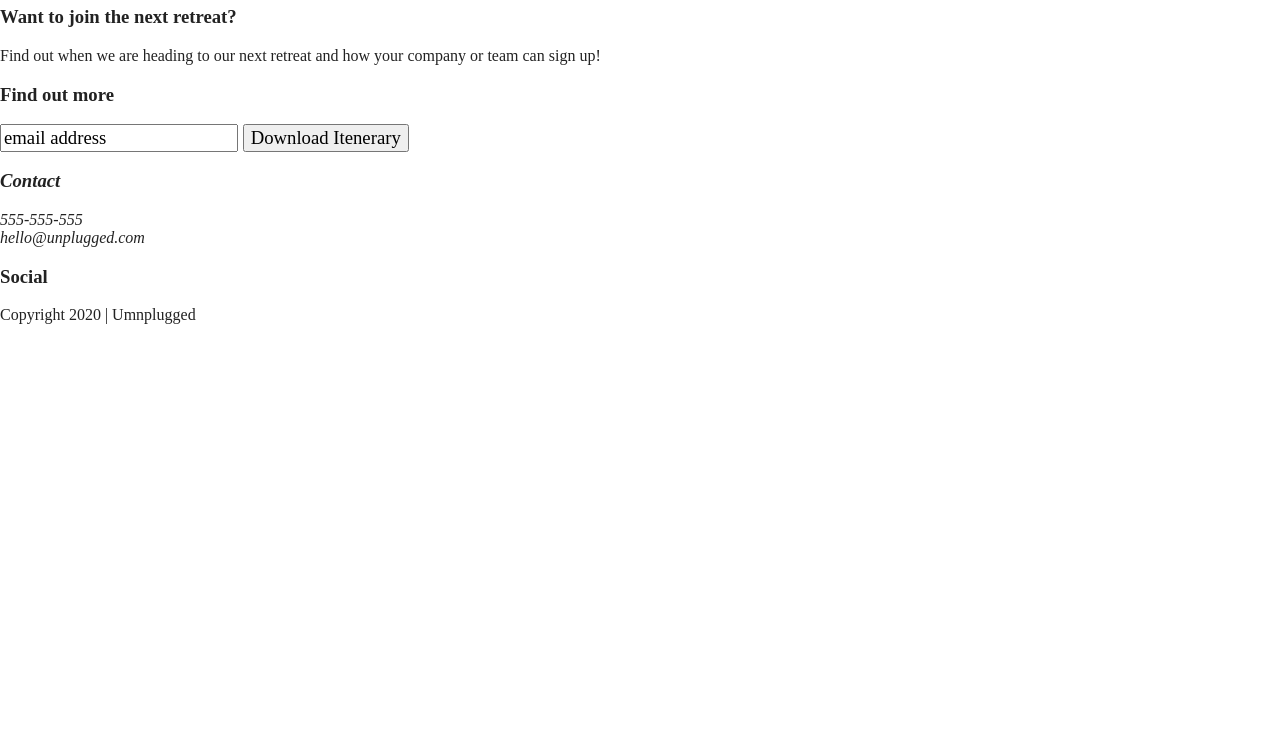
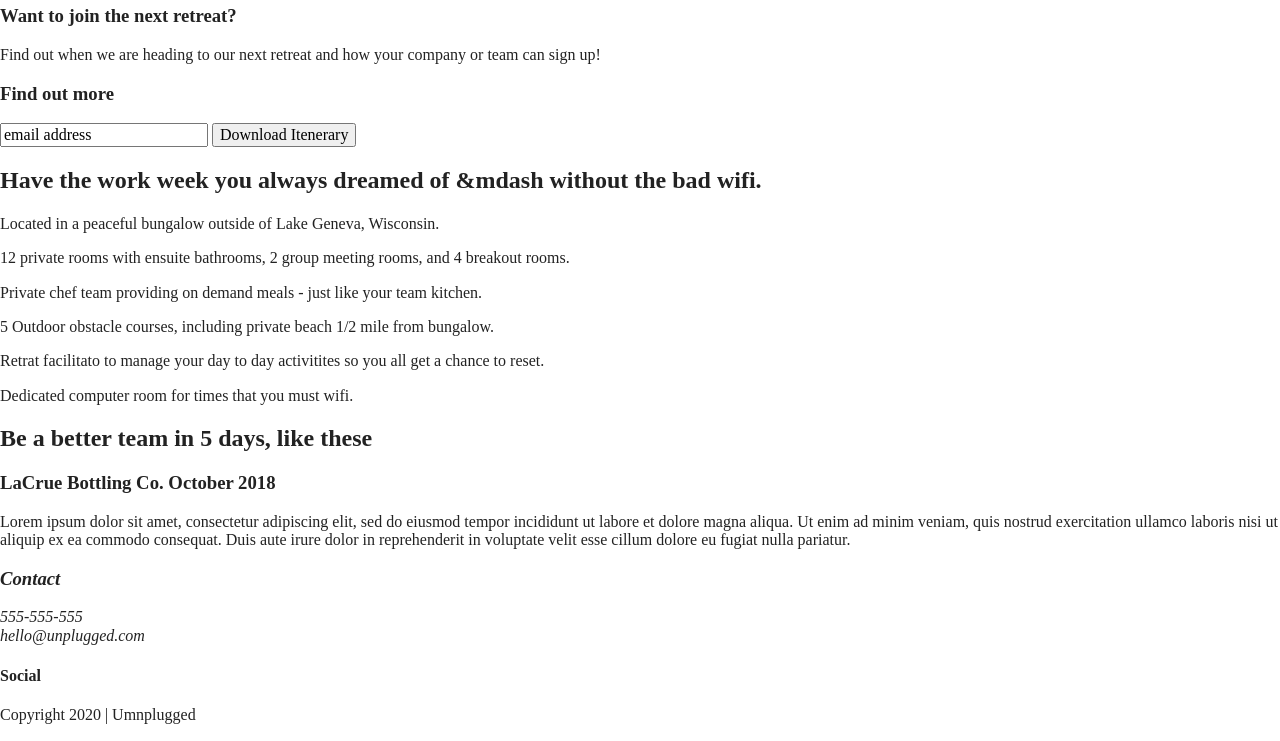
Before and after one commit to deannadavia/unplugged-site, a website built with Parcel: page index.html in a window 1280 px wide. Shown: the part 181-922 px from the top of the page. Before the commit the page ends 800 px from the top, so only its background shows below. Built offline with nearby package versions, Linux system fonts and the light colour scheme.

Commit message:
Finished homepage code

```diff
--- a/index.html
+++ b/index.html
@@ -38,18 +38,68 @@
   </header>
   <main>
 
-    <section>
-      <a href="#"><img src="" alt="girl on bridge"></a>
+    <section class="hero-area">
+      <a href="#"><img src="" alt=""></a>
       <h1> Retreat from the desk, return refreshed.</h1>
-      <h3>Want to join the next retreat?</h3>
-      <p>Find out when we are heading to our next retreat and how your company or team can sign up!</p>
     </section>
 
     <aside>
-      <h3> Find out more<h3>
-      <input type="text" name="name" value="email address">
-      <input type="button" value="Download Itenerary">
+      <div class="content-wrapper">
+        <div class="form-description">
+            <h3>Want to join the next retreat?</h3>
+            <p>Find out when we are heading to our next retreat and how your company or team can sign up!</p>
+        </div>
+        <div class="form">
+          <h3>Find out more</h3>
+          <input type="text" name="name" value="email address">
+          <input type="button" value="Download Itenerary">
+        <div>
+      </div>
     </aside>
+
+    <section class="features">
+      <div class="content-wrapper">
+        <h2> Have the work week you always dreamed of &mdash without the bad wifi.</h2>
+        <div class="features-tems">
+          <article>
+            <p class="fontawesome-icon"></p>
+            <p class="features-item-description">Located in a peaceful bungalow outside of Lake Geneva, Wisconsin.</p>
+          </article>
+          <article>
+            <p class="fontawesome-icon"></p>
+            <p class="features-item-description">12 private rooms with ensuite bathrooms, 2 group meeting rooms, and 4 breakout rooms.</p>
+          </article>
+          <article>
+            <p class="fontawesome-icon"></p>
+            <p class="features-item-description">Private chef team providing on demand meals - just like your team kitchen.</p>
+          </article>
+          <article>
+            <p class="fontawesome-icon"></p>
+            <p class="features-item-description">5 Outdoor obstacle courses, including private beach 1/2 mile from bungalow.</p>
+          </article>
+          <article>
+            <p class="fontawesome-icon"></p>
+            <p class="features-item-description">Retrat facilitato to manage your day to day activitites so you all get a chance to reset.</p>
+          </article>
+          <article>
+            <p class="fontawesome-icon"></p>
+            <p class="features-item-description">Dedicated computer room for times that you must wifi.</p>
+          </article>
+        </div>
+      </div>
+    </section>
+
+    <section class="reviews">
+      <div class="content-wrapper">
+        <h2> Be a better team in 5 days, like these</h2>
+        <article>
+          <div>
+            <h3>LaCrue Bottling Co. October 2018</h3>
+            <p>Lorem ipsum dolor sit amet, consectetur adipiscing elit, sed do eiusmod tempor incididunt ut labore et dolore magna aliqua. Ut enim ad minim veniam, quis nostrud exercitation ullamco laboris nisi ut aliquip ex ea commodo consequat. Duis aute irure dolor in reprehenderit in voluptate velit esse cillum dolore eu fugiat nulla pariatur. </p>
+          </div>
+        </article>
+      </div>
+    </section>
   </main>
 
   <footer>
@@ -60,7 +110,7 @@
           <p>555-555-555<br>hello@unplugged.com</p>
         </address>
         <div class="social">
-          <h3>Social</h3>
+          <h4>Social</h4>
           <div class="social-icons">
             <p><a href="https://www.facebook.com/yoursite" target="_blank"></a></p>
             <p><a href="https://www.twitter.com/yoursite" target="_blank"></a></p>
@@ -73,6 +123,7 @@
       <p>Copyright 2020 | Umnplugged</p>
     </div>
   </footer>
+
   <script src="js/vendor/modernizr-3.11.2.min.js"></script>
   <script src="js/plugins.js"></script>
   <script src="js/main.js"></script>
```
